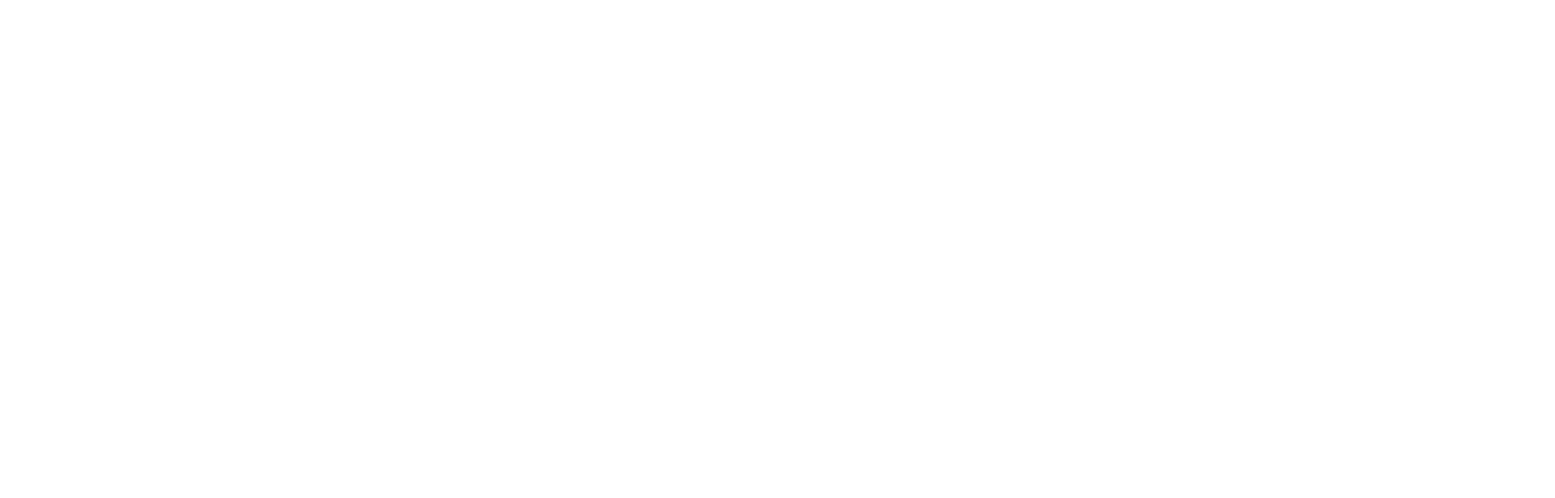
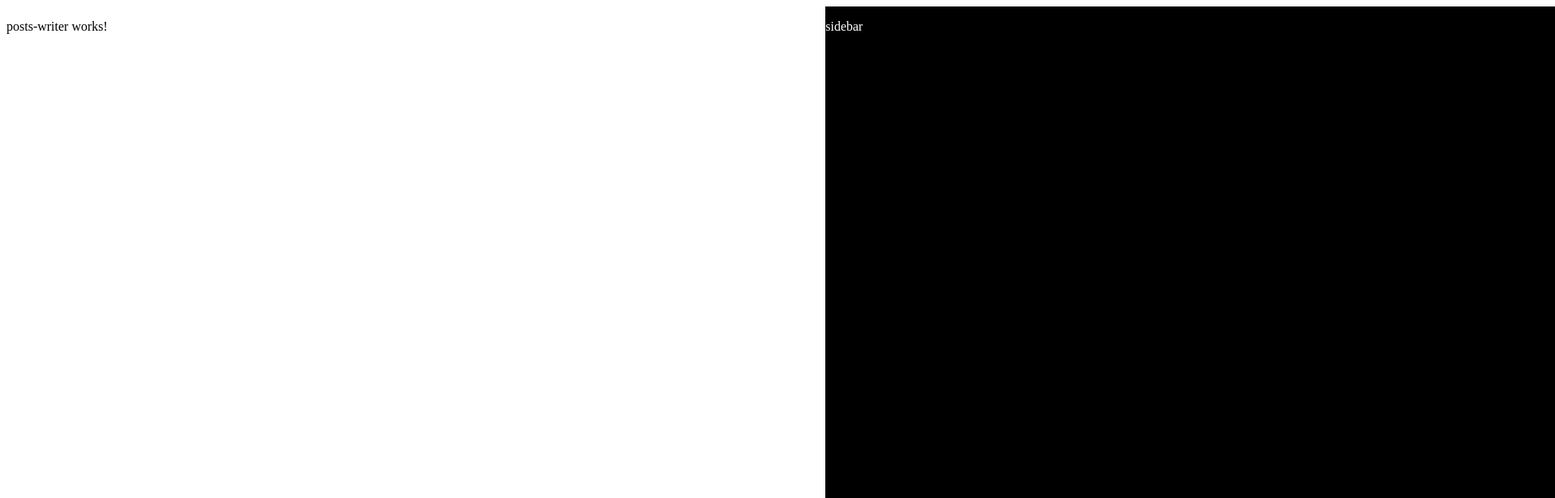
Before and after one commit to entrezunfredici/openBlogProject, an Angular app in the folder openBlogFront/: page /new in a window 1280 px wide. Before the commit this address led to /. Shown: the top 616 px of the page at 81% size, 1920 px wide, since content can reach past the window. Built offline with nearby package versions, Linux system fonts and the light colour scheme.

Commit message:
[IMP] rooting

```diff
--- a/openBlogFront/src/app/app-routing.module.ts
+++ b/openBlogFront/src/app/app-routing.module.ts
@@ -1,17 +1,19 @@
 import { NgModule } from '@angular/core';
 import { RouterModule, Routes } from '@angular/router';
+import { BlogComponent } from './blog/blog.component';
 
 const routes: Routes = [
   {
     path: '',
-    loadChildren: () => import('./blog/blog.module').then(m => m.BlogModule)
+    loadChildren: () => import('./blog/blog.module').then(m => m.BlogModule),
+    component: BlogComponent
   },
   {
     path: 'users',
     loadChildren: () => import('./users/users.module').then(m => m.UsersModule)
   },
   {
-    path: 'administation',
+    path: 'administration',
     loadChildren: () => import('./administration/administration.module').then(m => m.AdministrationModule)
   }
 ];
--- a/openBlogFront/src/app/blog/blog-routing.module.ts
+++ b/openBlogFront/src/app/blog/blog-routing.module.ts
@@ -2,29 +2,15 @@
 import { RouterModule, Routes } from '@angular/router';
 import { PostListComponent } from './posts-list/post-list.component';
 import { PostsWriterComponent } from './posts-writer/posts-writer.component';
-import { BlogComponent }  from './blog.component';
 
 const routes: Routes = [
     {
         path: '',
-        redirectTo: 'posts', // Rediriger vers une route par défaut
-        pathMatch: 'full'
+        component: PostListComponent
     },
     {
-        path: 'posts',
-        component: BlogComponent,
-        children: [
-            {
-                path: '',
-                component: PostListComponent,
-                outlet: 'blogrouter'
-            },
-            {
-                path: 'new',
-                component: PostsWriterComponent,
-                outlet: 'blogrouter'
-            }
-        ]
+        path: 'new',
+        component: PostsWriterComponent
     }
 ];
 
--- a/openBlogFront/src/app/blog/blog.component.html
+++ b/openBlogFront/src/app/blog/blog.component.html
@@ -1,8 +1,8 @@
 <div class="body">
-    <div class="posts_zone">
-        <router-outlet name="blogrouter"></router-outlet>
+    <div id="posts_zone" class="element_zone is_visible">
+        <router-outlet></router-outlet>
     </div>
-    <div class="sidebar">
+    <div id="sidebar" class="sidebar is_invisible">
         <app-sidebar></app-sidebar>
     </div>
 </div>
--- a/openBlogFront/src/app/blog/blog.component.scss
+++ b/openBlogFront/src/app/blog/blog.component.scss
@@ -1,16 +1,11 @@
 .body {
-    margin:0px;
-    padding:0px;
     display: flex;
-    width: 100%;
-    height: 100vh;
-    padding: 0;
 }
 
-.posts_zone {
-    flex: 1;
+#posts_zone {
+    flex: 1; /* Occupe tout l'espace restant */
 }
 
-.sidebar {
-    flex: 0 0 20%;
+#sidebar {
+    flex: 0 0 20%; /* 20% de la largeur totale */
 }
--- a/openBlogFront/src/app/blog/blog.module.ts
+++ b/openBlogFront/src/app/blog/blog.module.ts
@@ -1,4 +1,3 @@
-import { SidebarComponent } from './../sidebar/sidebar.component';
 import { NgModule, CUSTOM_ELEMENTS_SCHEMA } from '@angular/core';
 import { CommonModule } from '@angular/common';
 
@@ -10,6 +9,8 @@
 import { CommentsDetailComponent } from './comments-detail/comments-detail.component';
 
 import { BlogRoutingModule } from './blog-routing.module';
+
+import { SidebarComponent } from '../sidebar/sidebar.component';
 
 @NgModule({
   declarations: [
```
Also changed, not shown: openBlogFront/src/app/blog/blog.component.ts (+13 -0 lines).
